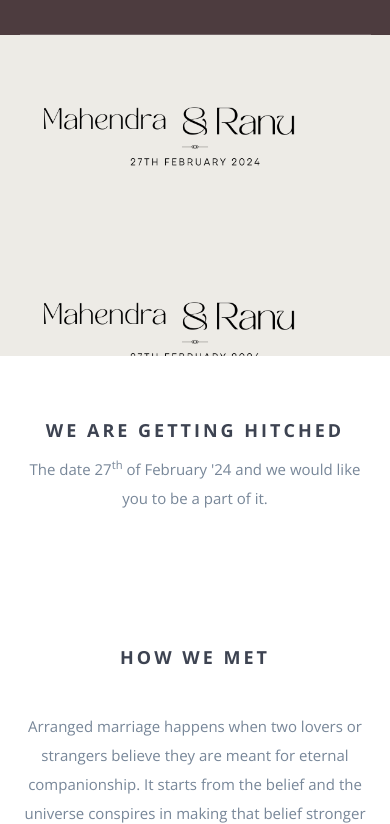
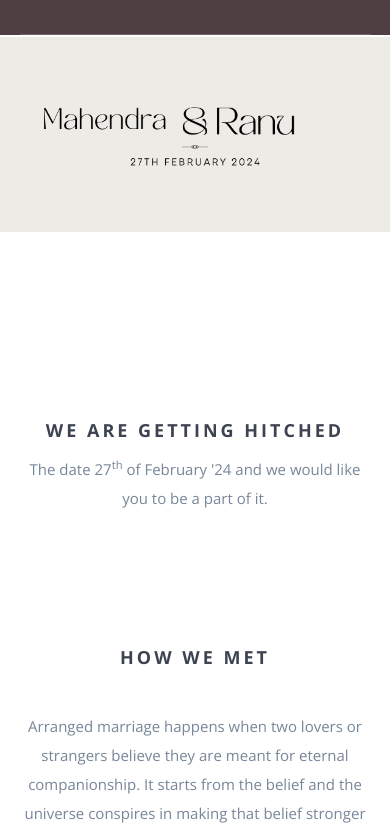
Before and after one commit to Mahendrasun/wedding, a website: page index.html in a window 390 px wide. Shown: the part 87-911 px from the top of the page. Drawn offline with nearby package versions, Linux system fonts and the light colour scheme; some packages are replaced by stand-ins of ours; files whose address does not match are found by name.

Commit message:
responsive correction

```diff
--- a/css/queries.css
+++ b/css/queries.css
@@ -13,16 +13,15 @@
 @media only screen and (min-width: 320px) and (max-width: 720px)  {
   .hero {
     min-height: 443px;
-    background: url("../img/Banner-mobile.png") center center;
+    background: url("../img/Banner-mobile.png") center center no-repeat;;
     -webkit-background-size: cover;
     -moz-background-size: cover;
     -o-background-size: cover;
     background-size: contain;;
     position: relative;
-    background-repeat-y: no-repeat;
-    background-repeat-x: no-repeat;
+
   }
-
+}
 @media screen and (max-width: 1024px) {
     .hero .hero-content {
         padding-top: 50%;
```
